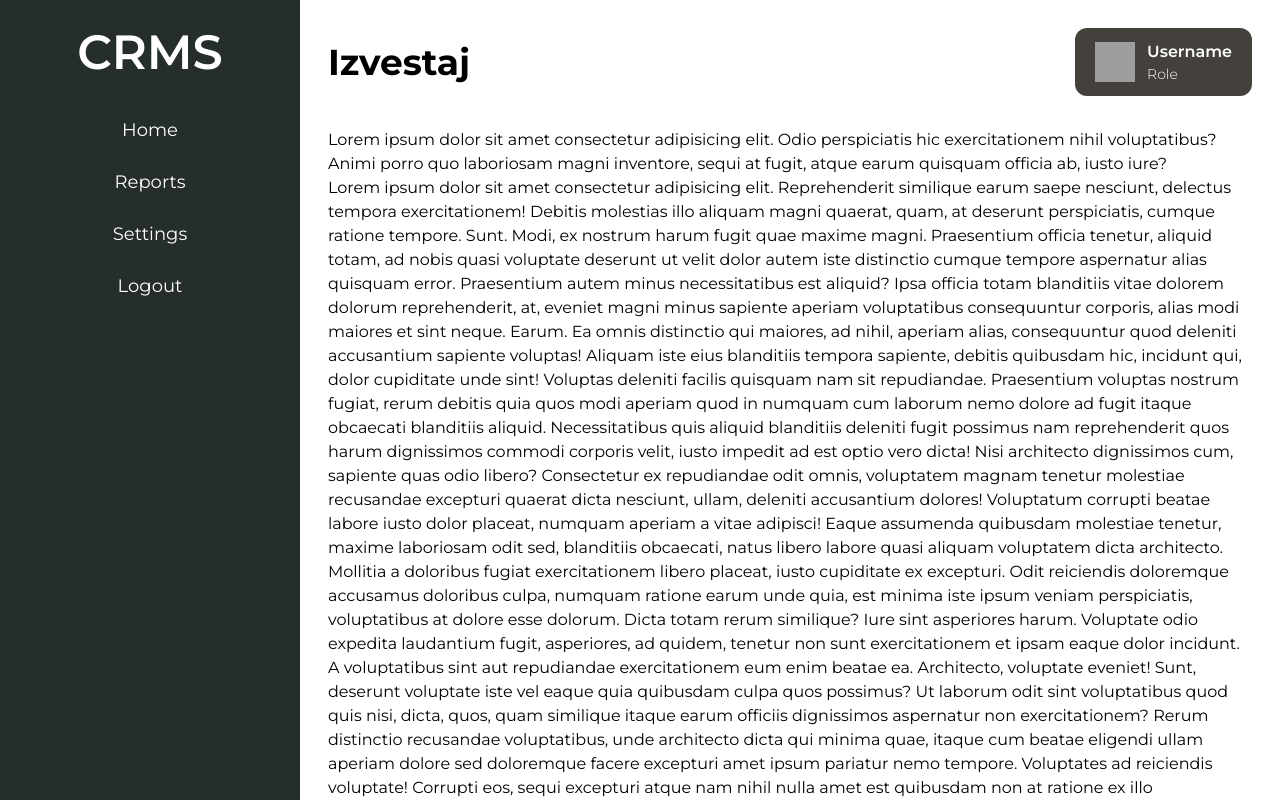
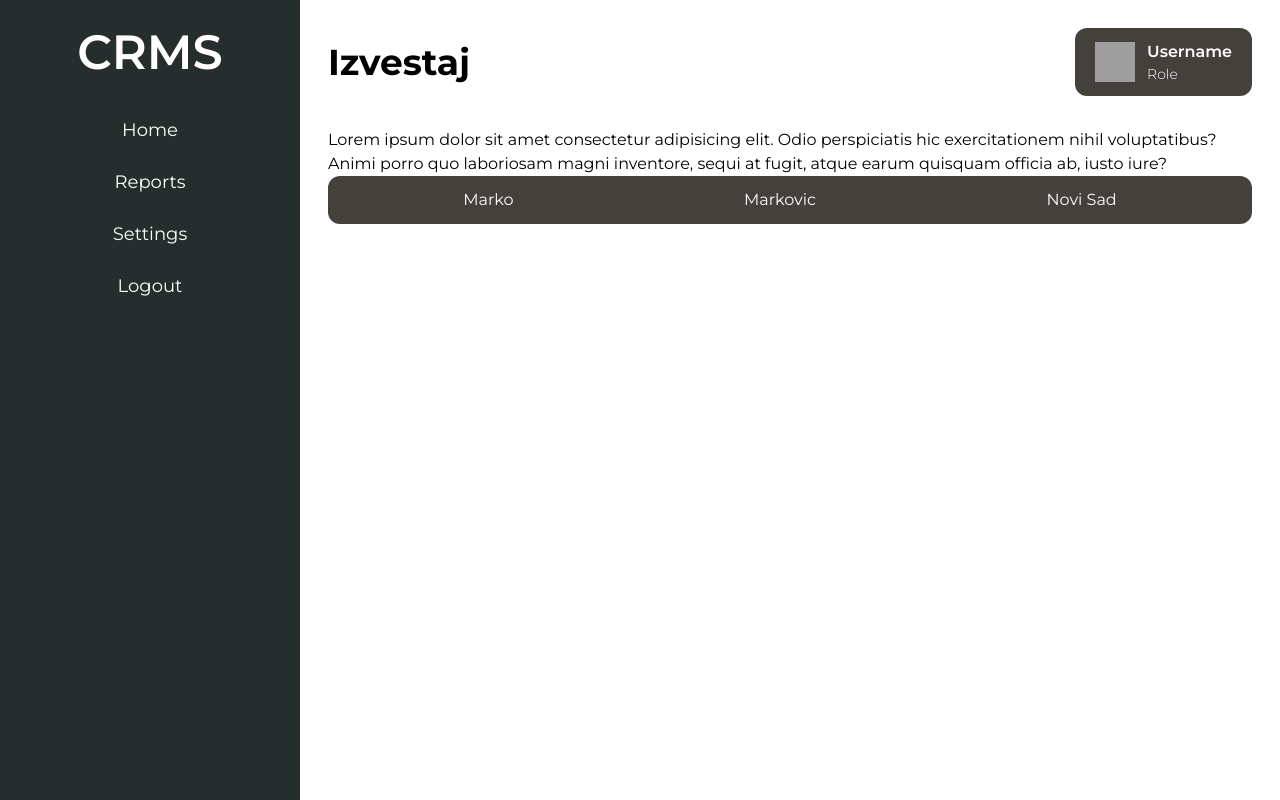
Before and after one commit to petaaar88/CRMS---Frontend, a React (Vite) app: page /reports in a window 1280 px wide. Shown: the top 800 px of the page. Built offline with nearby package versions, Linux system fonts and the light colour scheme; grey boxes are pictures that could not be loaded.

Commit message:
TableRow component

```diff
--- /dev/null
+++ b/src/components/TableRow.jsx
@@ -0,0 +1,15 @@
+const TableRow = ({ data = {} , color}) => {
+    if (!Object.keys(data).length) return null;
+
+    return (
+      <div className="flex justify-around bg-stone-700 px-5 py-3 rounded-xl text-white">
+        {Object.entries(data).map(([, value]) => (
+          <p>
+            {value}
+          </p>
+        ))}
+      </div>
+    );
+  };
+
+  export default TableRow;
--- a/src/pages/ReportPage.jsx
+++ b/src/pages/ReportPage.jsx
@@ -1,30 +1,13 @@
 import Heading from "../components/Heading"
-import Menu from "../components/Menu"
+import TableRow from "../components/TableRow"
 
 const ReportPage = () => {
   return (
     <div>
         <Heading title={"Izvestaj"} />
         <p>Lorem ipsum dolor sit amet consectetur adipisicing elit. Odio perspiciatis hic exercitationem nihil voluptatibus? Animi porro quo laboriosam magni inventore, sequi at fugit, atque earum quisquam officia ab, iusto iure?</p>
-        <p>Lorem ipsum dolor sit amet consectetur adipisicing elit. Reprehenderit similique earum saepe nesciunt, delectus tempora exercitationem! Debitis molestias illo aliquam magni quaerat, quam, at deserunt perspiciatis, cumque ratione tempore. Sunt.
-        Modi, ex nostrum harum fugit quae maxime magni. Praesentium officia tenetur, aliquid totam, ad nobis quasi voluptate deserunt ut velit dolor autem iste distinctio cumque tempore aspernatur alias quisquam error.
-        Praesentium autem minus necessitatibus est aliquid? Ipsa officia totam blanditiis vitae dolorem dolorum reprehenderit, at, eveniet magni minus sapiente aperiam voluptatibus consequuntur corporis, alias modi maiores et sint neque. Earum.
-        Ea omnis distinctio qui maiores, ad nihil, aperiam alias, consequuntur quod deleniti accusantium sapiente voluptas! Aliquam iste eius blanditiis tempora sapiente, debitis quibusdam hic, incidunt qui, dolor cupiditate unde sint!
-        Voluptas deleniti facilis quisquam nam sit repudiandae. Praesentium voluptas nostrum fugiat, rerum debitis quia quos modi aperiam quod in numquam cum laborum nemo dolore ad fugit itaque obcaecati blanditiis aliquid.
-        Necessitatibus quis aliquid blanditiis deleniti fugit possimus nam reprehenderit quos harum dignissimos commodi corporis velit, iusto impedit ad est optio vero dicta! Nisi architecto dignissimos cum, sapiente quas odio libero?
-        Consectetur ex repudiandae odit omnis, voluptatem magnam tenetur molestiae recusandae excepturi quaerat dicta nesciunt, ullam, deleniti accusantium dolores! Voluptatum corrupti beatae labore iusto dolor placeat, numquam aperiam a vitae adipisci!
-        Eaque assumenda quibusdam molestiae tenetur, maxime laboriosam odit sed, blanditiis obcaecati, natus libero labore quasi aliquam voluptatem dicta architecto. Mollitia a doloribus fugiat exercitationem libero placeat, iusto cupiditate ex excepturi.
-        Odit reiciendis doloremque accusamus doloribus culpa, numquam ratione earum unde quia, est minima iste ipsum veniam perspiciatis, voluptatibus at dolore esse dolorum. Dicta totam rerum similique? Iure sint asperiores harum.
-        Voluptate odio expedita laudantium fugit, asperiores, ad quidem, tenetur non sunt exercitationem et ipsam eaque dolor incidunt. A voluptatibus sint aut repudiandae exercitationem eum enim beatae ea. Architecto, voluptate eveniet!
-        Sunt, deserunt voluptate iste vel eaque quia quibusdam culpa quos possimus? Ut laborum odit sint voluptatibus quod quis nisi, dicta, quos, quam similique itaque earum officiis dignissimos aspernatur non exercitationem?
-        Rerum distinctio recusandae voluptatibus, unde architecto dicta qui minima quae, itaque cum beatae eligendi ullam aperiam dolore sed doloremque facere excepturi amet ipsum pariatur nemo tempore. Voluptates ad reiciendis voluptate!
-        Corrupti eos, sequi excepturi atque nam nihil nulla amet est quibusdam non at ratione ex illo praesentium officia temporibus. Consequatur veritatis placeat accusantium maiores sunt alias commodi doloremque itaque fuga?
-        Minima error vitae molestiae voluptate quis beatae nostrum exercitationem, ipsam voluptatibus recusandae placeat voluptates laudantium quo laboriosam iusto doloremque sunt. Quibusdam sunt cupiditate maxime quas molestias necessitatibus iste omnis quam.
-        Debitis quia voluptatum nam neque, quas eum quaerat sit aspernatur. Quod culpa, dicta deserunt beatae amet odit! Mollitia dicta placeat a, provident rem error dolor. Fugit ipsa facere non error.
-        Et optio nemo eaque voluptate praesentium labore nulla sunt, ab quis veritatis ipsam accusantium itaque magnam odio, voluptas adipisci minima, consequatur officiis expedita id nihil non minus cupiditate. Ad, itaque.
-        Similique odit, delectus quod accusamus obcaecati nihil consectetur quisquam, rem reiciendis quos impedit recusandae, autem voluptates suscipit maiores esse assumenda itaque labore ad ipsum fugiat dolorum placeat et. Totam, modi.
-        Fugit consequuntur maxime, neque, vitae officia iure aspernatur iusto dignissimos aperiam magni soluta temporibus saepe libero! Libero aliquid molestiae magni tempora fugit autem esse, cupiditate error nihil nam a voluptas.
-        Optio, odio fugit. Ad vel ratione molestias dignissimos tempore iure laborum dicta delectus quis consequatur ipsa praesentium corrupti, in minima maiores perspiciatis amet, blanditiis sit fuga expedita atque quos sed.</p>
+
+        <TableRow data={{"Ime": "Marko", "Prezime": "Markovic", "Grad": "Novi Sad"}}/>
     </div>
   )
 }
```
